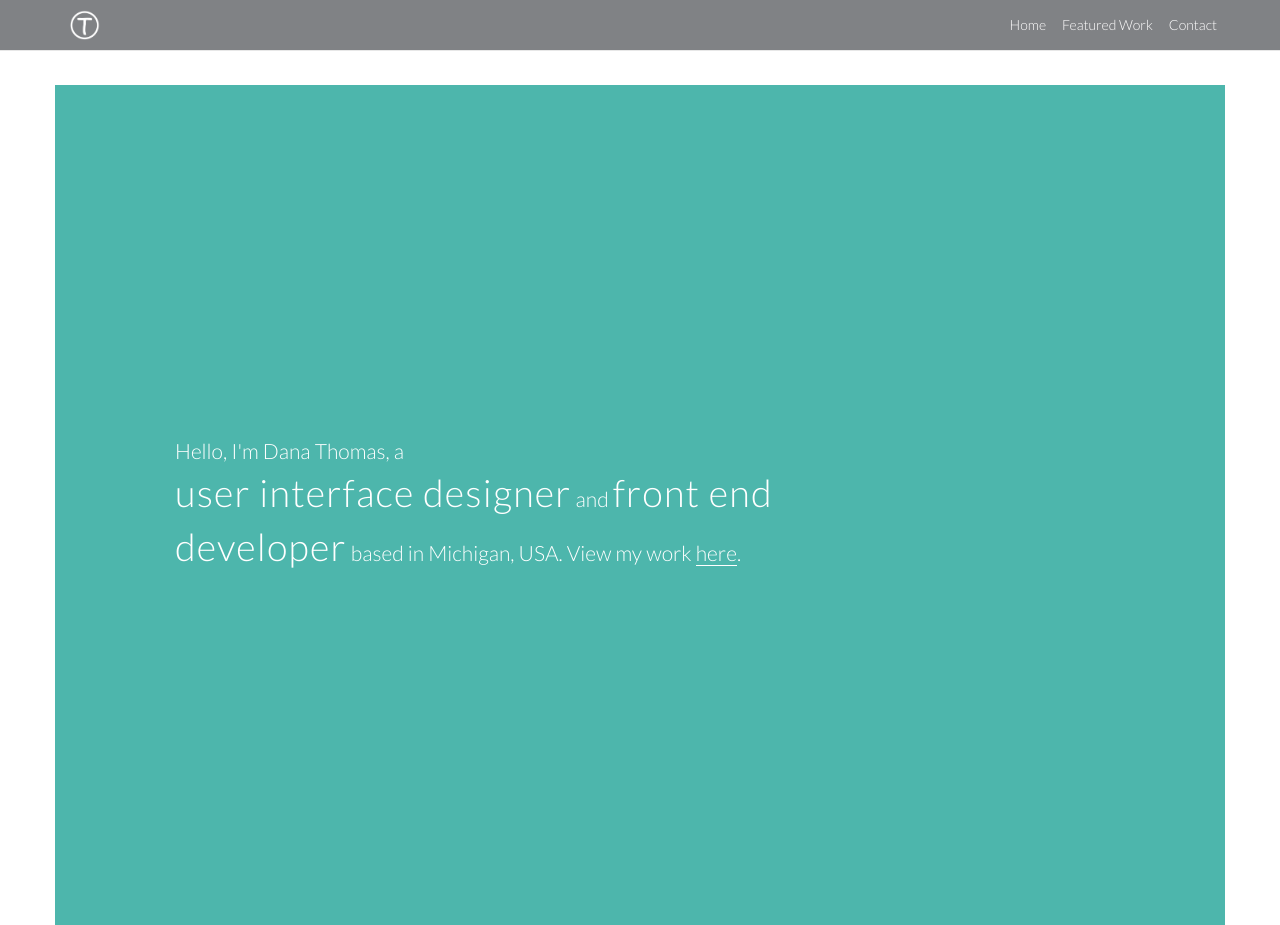
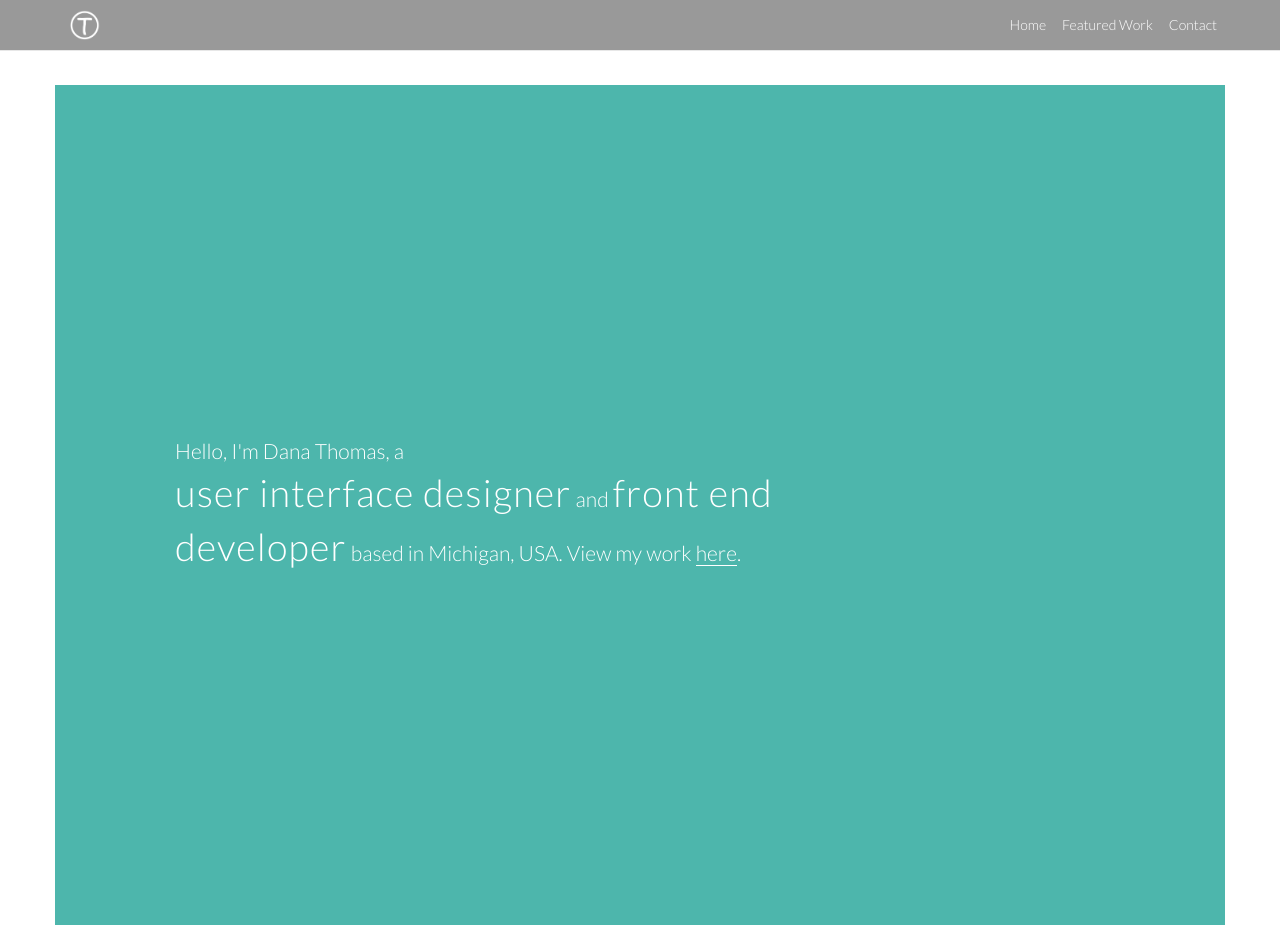
Before and after one commit to thom-d/dt_portfolio2016, a plain HTML site: page index.html in a window 1280 px wide. Shown: the top 925 px of the page. Drawn offline with nearby package versions, Linux system fonts and the light colour scheme.

Commit message:
nav bar test

```diff
--- a/css/style.css
+++ b/css/style.css
@@ -58,7 +58,8 @@ hr {
 }
 
 .nav--color {
-	background: #808285;
+	background: rgba(0,0,0,0.4);
+/* 	background: #808285; */
 	/*box-shadow: 2px 2px 2px rgba(183, 28, 28, 0.4);
     -moz-box-shadow: 2px 2px 2px rgba(183, 28, 28, 0.4);
     -webkit-box-shadow: 2px 2px 2px rgba(183, 28, 28, 0.4);*/
```
